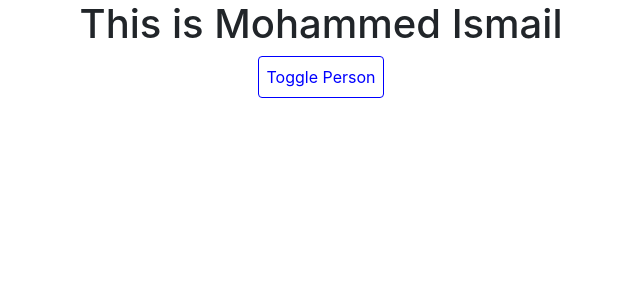
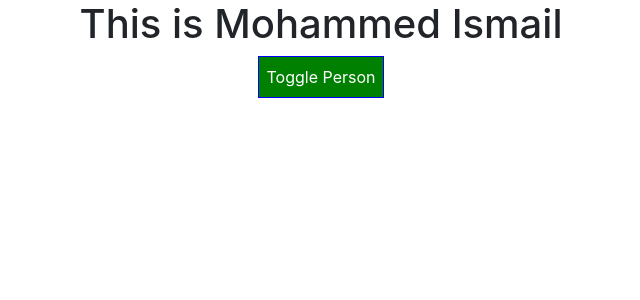
Before and after one commit to ikismail/learn-react, a React (Create React App) app: page / in a window 1280 px wide. Shown: the top 300 px of the page, without its empty margins (319-959 px from the left). Built offline with nearby package versions, Linux system fonts and the light colour scheme.

Commit message:
Setting styles dynamically

```diff
--- a/src/App.js
+++ b/src/App.js
@@ -48,10 +48,10 @@ class App extends Component {
   render() {
     // inline styles for components
     const style = {
-      backgroundColor: "white",
+      backgroundColor: "green",
       border: "1px solid blue",
       padding: "8px",
-      color: "blue"
+      color: "white"
     };
 
     let persons = null;
@@ -85,6 +85,8 @@ class App extends Component {
           /> */}
         </div>
       );
+
+      style.backgroundColor = "red"
     }
 
     return (
@@ -92,7 +94,6 @@ class App extends Component {
       <div className="App">
         <h1>This is Mohammed Ismail</h1>
         <button
-          className="btn btn-primary"
           style={style}
           onClick={this.togglePersons}
         >
```
